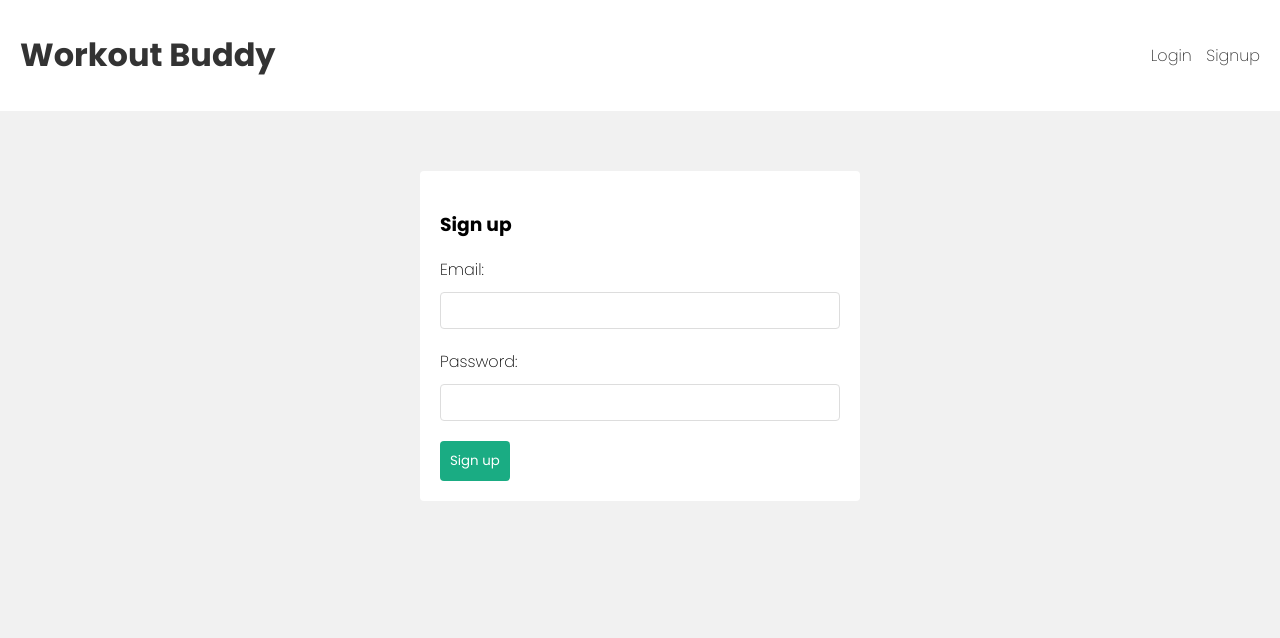
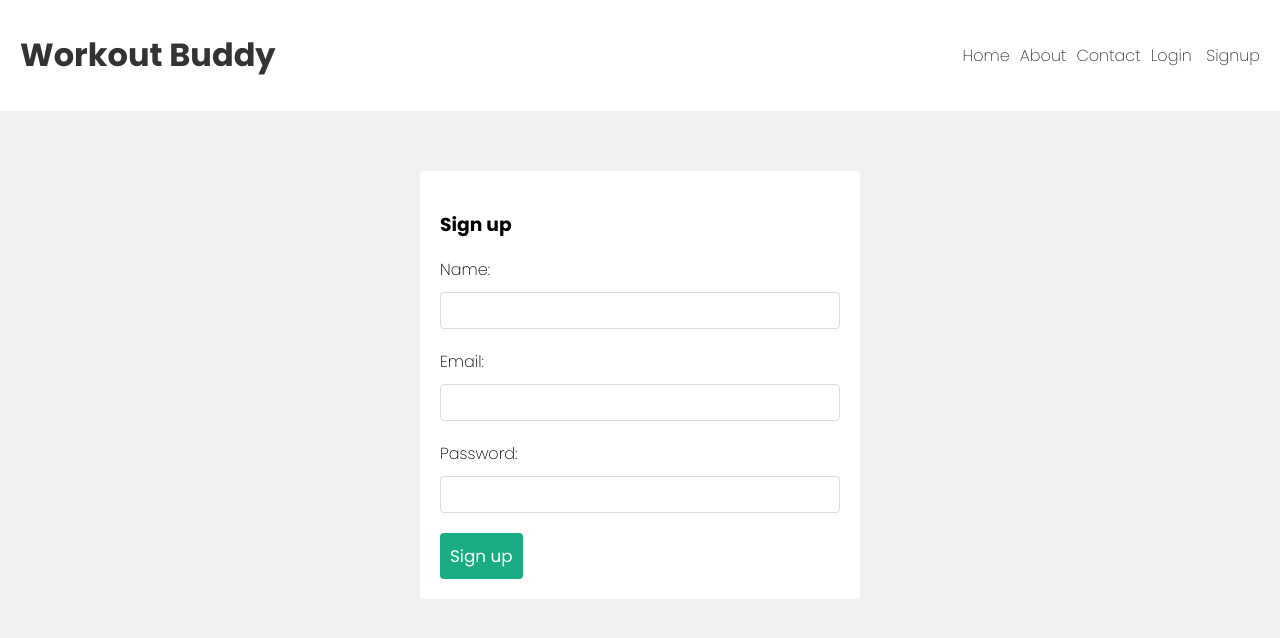
Before and after one commit to domchu/Mernstack-workout-website, a React (Vite) app in the folder frontend/: page /signup in a window 1280 px wide. Shown: the top 638 px of the page. Built offline with nearby package versions, Linux system fonts and the light colour scheme.

Commit message:
chore:crteated more pages

```diff
--- a/frontend/src/App.jsx
+++ b/frontend/src/App.jsx
@@ -5,6 +5,9 @@ import Home from "./pages/Home";
 import Login from "./pages/Login";
 import Signup from "./pages/Signup";
 import Navbar from "./Components/Navbar";
+import About from "./pages/About";
+import Contact from "./pages/Contact";
+import Error from "./pages/Error";
 
 function App() {
   return (
@@ -17,6 +20,9 @@ function App() {
               <Route path="/" element={<Home />} />
               <Route path="/login" element={<Login />} />
               <Route path="/signup" element={<Signup />} />
+              <Route path="/about" element={<About />} />
+              <Route path="/contact" element={<Contact />} />
+              <Route path="*" element={<Error />} />
             </Routes>
           </div>
         </BrowserRouter>
--- a/frontend/src/Components/Navbar.jsx
+++ b/frontend/src/Components/Navbar.jsx
@@ -11,6 +11,9 @@ const Navbar = () => {
           </Link>
           <nav>
             <div>
+              <Link to="/">Home</Link>
+              <Link to="/about">About</Link>
+              <Link to="/contact">Contact</Link>
               <Link to="/login">Login</Link>
               <Link to="/signup"> Signup</Link>
             </div>
--- a/frontend/src/Context/AuthContext.jsx
+++ b/frontend/src/Context/AuthContext.jsx
@@ -2,19 +2,19 @@ import { createContext, useReducer } from "react";
 
 export const AuthContext = createContext();
 
-export const authContext = () => {
+export const authReducer = (state, action) => {
   switch (action.type) {
-    case LOGIN:
+    case "LOGIN":
       return { user: action.payload };
-    case LOGOUT:
+    case "LOGOUT":
       return { user: null };
     default:
-      state;
+      return state;
   }
 };
 
 export const AuthContextProvider = ({ children }) => {
-  const [state, dispatch] = useReducer(authContext, {
+  const [state, dispatch] = useReducer(authReducer, {
     user: null,
   });
 
--- a/frontend/src/hooks/useAuthContext.js
+++ b/frontend/src/hooks/useAuthContext.js
@@ -1,7 +1,7 @@
 import { useContext } from "react";
 import { AuthContext } from "../Context/AuthContext";
 
-const useAuthContext = () => {
+export const useAuthContext = () => {
   const context = useContext(AuthContext);
 
   if (!context) {
@@ -10,5 +10,3 @@ const useAuthContext = () => {
 
   return context;
 };
-
-export default useAuthContext;
--- /dev/null
+++ b/frontend/src/hooks/useSignup.js
@@ -0,0 +1,34 @@
+import { useState } from "react";
+import { useAuthContext } from "./useAuthContext";
+
+export const useSignup = () => {
+  const [error, setError] = useState(null);
+  const [isLoading, setIsLoading] = useState(null);
+  const { dispatch } = useAuthContext();
+
+  const signup = async (email, password) => {
+    setIsLoading(true);
+    setError(null);
+    const response = await fetch("http://localhost:4000/api/user/signup", {
+      method: "POST",
+      headers: { "Content-Type": "application/json" },
+      body: JSON.stringify({ email, password }),
+    });
+    const jsonData = await response.json();
+    if (!response.ok) {
+      setIsLoading(false);
+      setError(jsonData.error);
+    }
+    if (response.ok) {
+      // SAVE THE USER TO LOCAL STORAGE
+      localStorage.setItem("user", JSON.stringify(jsonData));
+
+      // UPDATE THE AUTH CONTEXT
+      dispatch({ type: "LOGIN", payload: jsonData });
+      setIsLoading(false);
+    }
+  };
+  return { signup, isLoading, error };
+};
+
+// export default useSignup;
--- a/frontend/src/index.css
+++ b/frontend/src/index.css
@@ -115,6 +115,7 @@ nav a{
   margin-left: 10px;
 
 }
+/* AUTH FORM */
 form.signup, form.login{
   max-width: 400px;
   margin: 40px auto;
@@ -122,3 +123,7 @@ form.signup, form.login{
   background-color: #fff;
   border-radius: 4px;
 }
+button{
+  font-size: 1.05rem;
+  font-weight: 400;
+}
--- /dev/null
+++ b/frontend/src/pages/About.jsx
@@ -0,0 +1,11 @@
+import React from "react";
+
+const About = () => {
+  return (
+    <>
+      <h2>About</h2>
+    </>
+  );
+};
+
+export default About;
--- /dev/null
+++ b/frontend/src/pages/Contact.jsx
@@ -0,0 +1,11 @@
+import React from "react";
+
+const Contact = () => {
+  return (
+    <>
+      <h2>Contact</h2>
+    </>
+  );
+};
+
+export default Contact;
--- /dev/null
+++ b/frontend/src/pages/Error.jsx
@@ -0,0 +1,7 @@
+import React from "react";
+
+const Error = () => {
+  return <div>Error</div>;
+};
+
+export default Error;
--- a/frontend/src/pages/Home.jsx
+++ b/frontend/src/pages/Home.jsx
@@ -15,7 +15,6 @@ const Home = () => {
         // setWorkouts(data);
         dispatch({ type: "SET_WORKOUTS", payload: data });
         // console.log("SET_WORKOUTS", data);
-        // console.log(data);
       }
     };
     fetchWorkouts();
--- a/frontend/src/pages/Signup.jsx
+++ b/frontend/src/pages/Signup.jsx
@@ -1,17 +1,27 @@
-import React, { useState } from "react";
+import { useState } from "react";
+import { useSignup } from "../hooks/useSignup";
 
 const Signup = () => {
   const [email, setEmail] = useState("");
   const [password, setPassword] = useState("");
+  const [name, setName] = useState("");
+  const { signup, error, isloading } = useSignup();
 
   const handleSignup = async (e) => {
     e.preventDefault();
-    console.log(email, password);
+    await signup(email, password);
+    // console.log(email, password, name);
   };
   return (
     <form className="signup" onSubmit={handleSignup}>
       <h3>Sign up</h3>
 
+      <label>Name:</label>
+      <input
+        type="text"
+        onChange={(e) => setName(e.target.value)}
+        value={name}
+      />
       <label>Email:</label>
       <input
         type="email"
@@ -24,7 +34,8 @@ const Signup = () => {
         onChange={(e) => setPassword(e.target.value)}
         value={password}
       />
-      <button>Sign up</button>
+      <button disabled={isloading}>Sign up</button>
+      {error && <div className="error">{error}</div>}
     </form>
   );
 };
```
